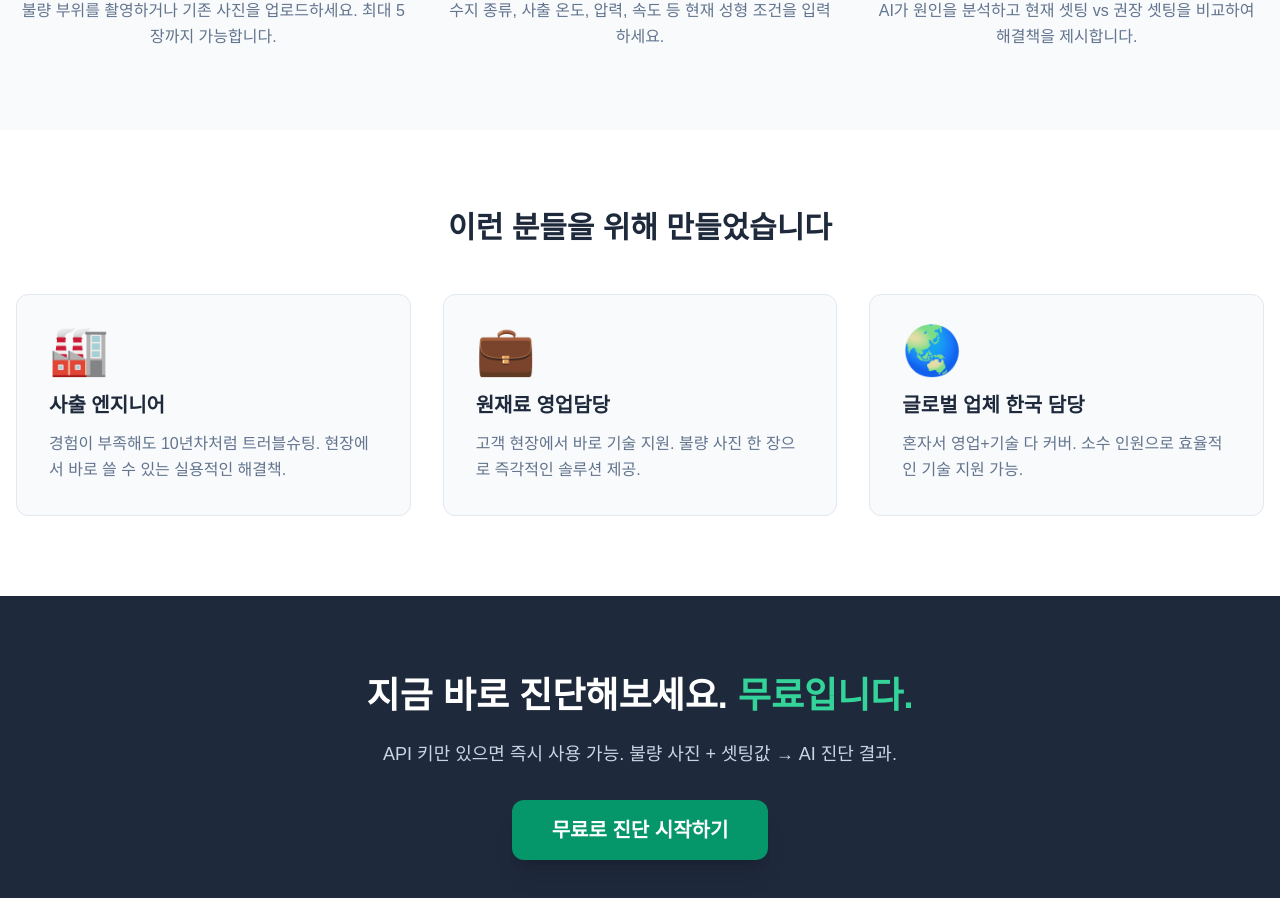
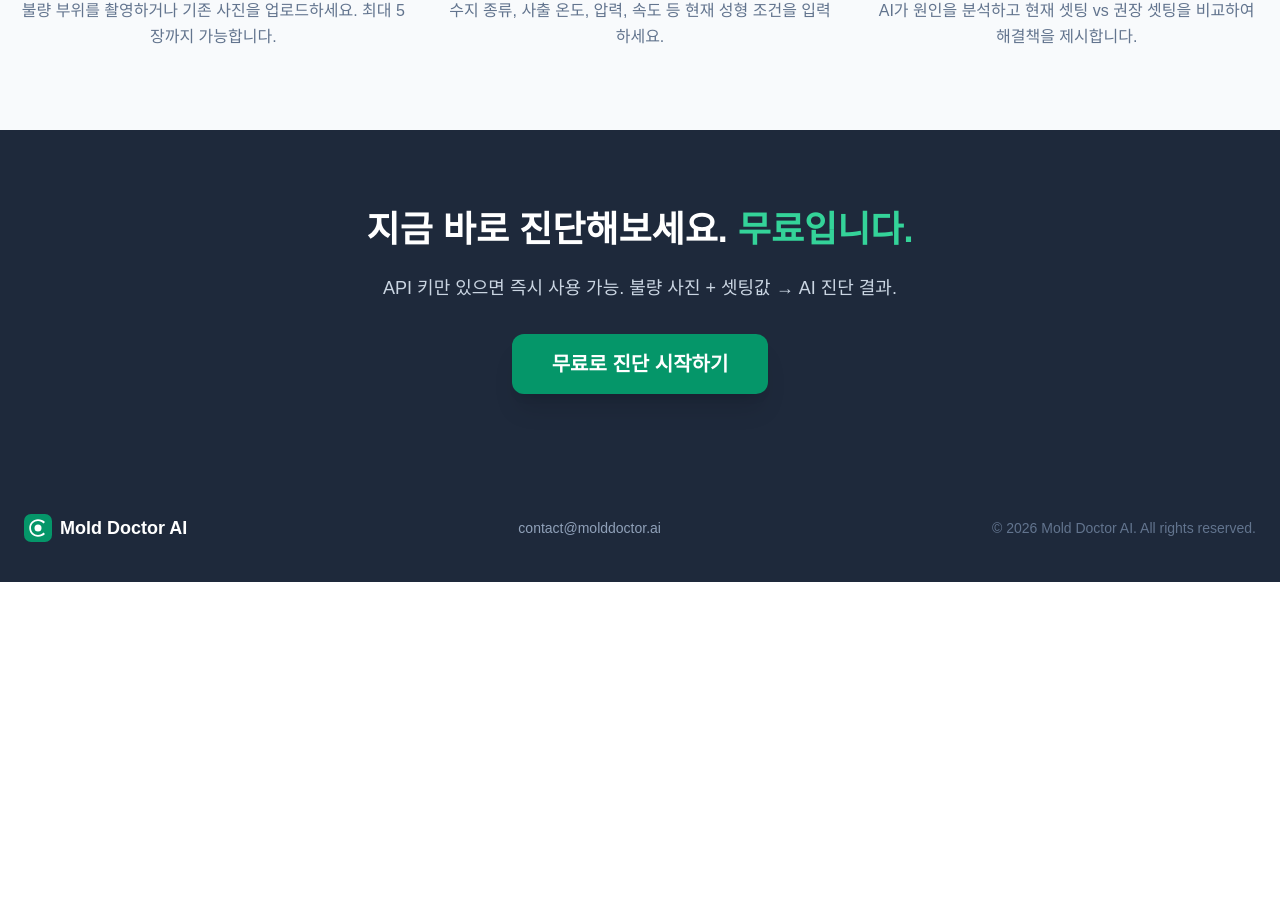
Before and after one commit to superjinu1-sketch/Mold-Doctor-AI, a Next.js app: page / in a window 1280 px wide. Shown: the part 1554-2452 px from the top of the page. After the commit the page ends 2136 px from the top, so only its background shows below. Built offline with nearby package versions, Linux system fonts and the light colour scheme.

Commit message:
홈페이지 타겟 유저 섹션 제거

```diff
--- a/app/page.tsx
+++ b/app/page.tsx
@@ -220,38 +220,6 @@ export default function HomePage() {
         </div>
       </section>
 
-      {/* Target Users */}
-      <section className="py-20 px-4 bg-white">
-        <div className="max-w-7xl mx-auto">
-          <h2 className="text-3xl font-bold text-[#1E293B] text-center mb-12">이런 분들을 위해 만들었습니다</h2>
-          <div className="grid md:grid-cols-3 gap-8">
-            {[
-              {
-                emoji: '🏭',
-                title: '사출 엔지니어',
-                desc: '경험이 부족해도 10년차처럼 트러블슈팅. 현장에서 바로 쓸 수 있는 실용적인 해결책.',
-              },
-              {
-                emoji: '💼',
-                title: '원재료 영업담당',
-                desc: '고객 현장에서 바로 기술 지원. 불량 사진 한 장으로 즉각적인 솔루션 제공.',
-              },
-              {
-                emoji: '🌏',
-                title: '글로벌 업체 한국 담당',
-                desc: '혼자서 영업+기술 다 커버. 소수 인원으로 효율적인 기술 지원 가능.',
-              },
-            ].map((user) => (
-              <div key={user.title} className="bg-[#F8FAFC] rounded-xl p-8 border border-slate-200">
-                <div className="text-5xl mb-4">{user.emoji}</div>
-                <h3 className="text-xl font-bold text-[#1E293B] mb-3">{user.title}</h3>
-                <p className="text-slate-500 leading-relaxed">{user.desc}</p>
-              </div>
-            ))}
-          </div>
-        </div>
-      </section>
-
       {/* CTA Section */}
       <section className="py-20 px-4 bg-[#1E293B] text-white">
         <div className="max-w-3xl mx-auto text-center">
```
